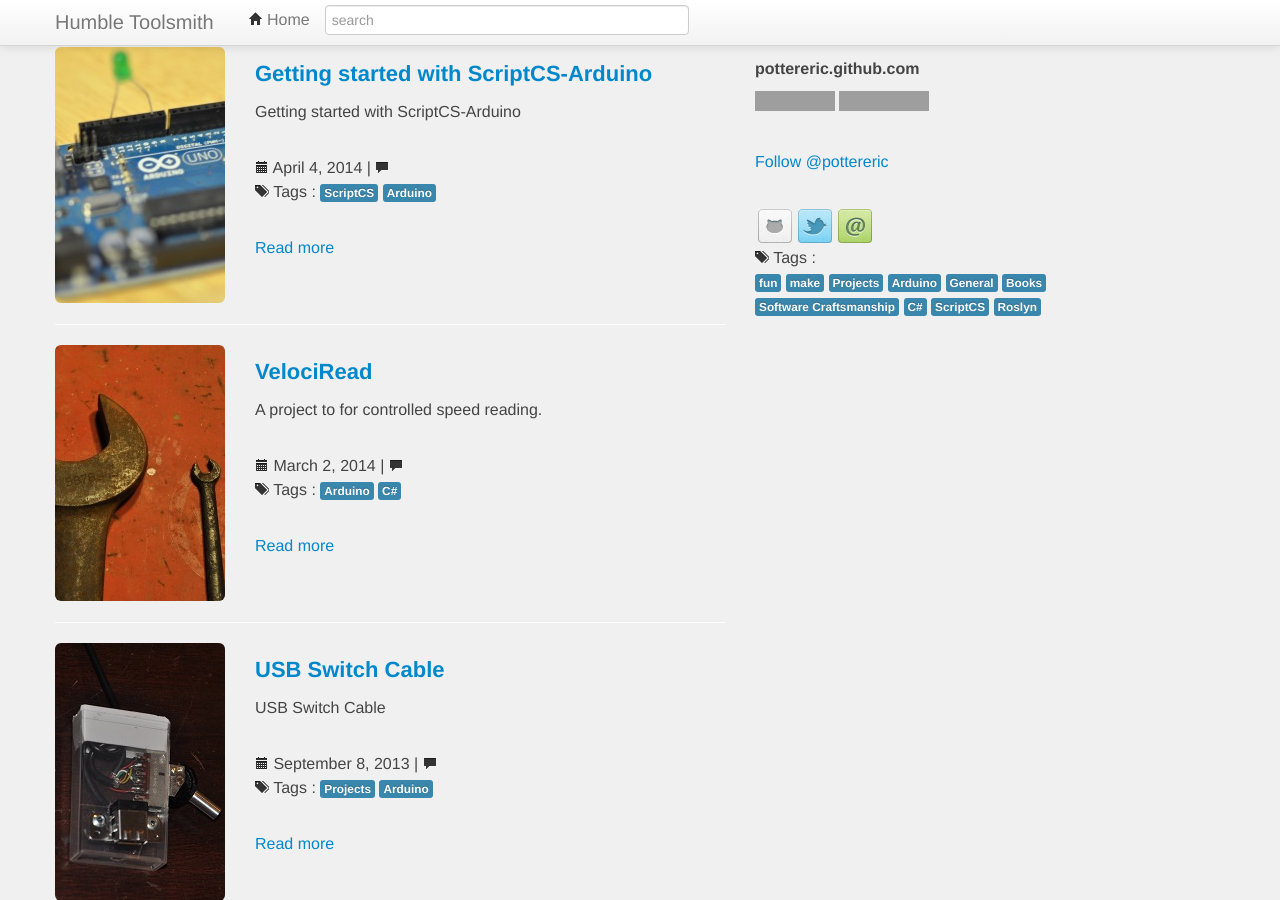
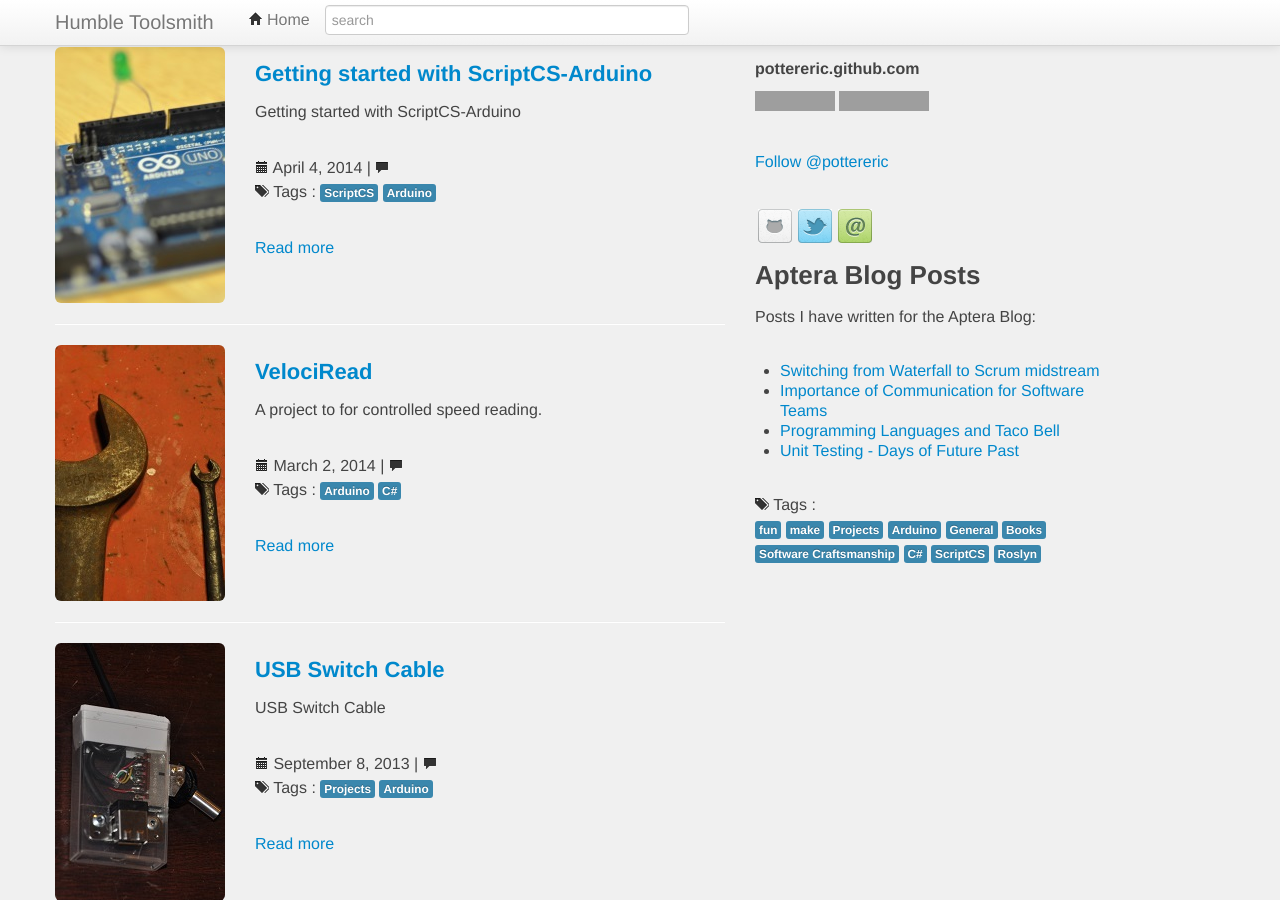
Before and after one commit to pottereric/pottereric.github.com, a Jekyll site: the page built from index.html, in a window 1280 px wide and 900 px high, scrolled down 333 px. Built offline with Jekyll 4.4.1, drawn with Linux system fonts in a browser that asks for light colours; Markdown is read by kramdown in place of the engine named in the settings; comment, search, counter and statistics services are not loaded; grey boxes are pictures that could not be loaded.

Commit message:
Added links to my Aptera Blog Posts

```diff
--- /dev/null
+++ b/_includes/ApteraBlogPosts.html
@@ -0,0 +1,10 @@
+<h3>Aptera Blog Posts</h3>
+<p>
+	Posts I have written for the Aptera Blog:
+	<ul>
+		<li><a href="http://blog.apterainc.com/switching-from-waterfall-to-scrum-midstream">Switching from Waterfall to Scrum midstream</a></li>
+		<li><a href="http://blog.apterainc.com/theirs-but-to-do-and-die-why-a-lack-of-communication-will-lead-to-a-software-development-disaster">Importance of Communication for Software Teams</a></li>
+		<li><a href="http://blog.apterainc.com/bid/392475/Programming-Languages-and-Taco-Bell-Same-Features-New-Combinations">Programming Languages and Taco Bell</a></li>
+		<li><a href="http://blog.apterainc.com/bid/386640/Unit-Testing-Days-of-Future-Past-for-Software-Development">Unit Testing - Days of Future Past</a></li>
+	<ul>
+</p>
--- a/_layouts/layout.html
+++ b/_layouts/layout.html
@@ -40,6 +40,9 @@
                 <div class="span4 columns">
                      {% include aboutme.html %}
                 </div>
+                <div class="span4 columns">
+                     {% include ApteraBlogPosts.html %}
+                </div>
                 <div class="span4 columns hidden-phone hidden-tablet">
                      {% include tag_sidebar.html %}
                 </div>
```
